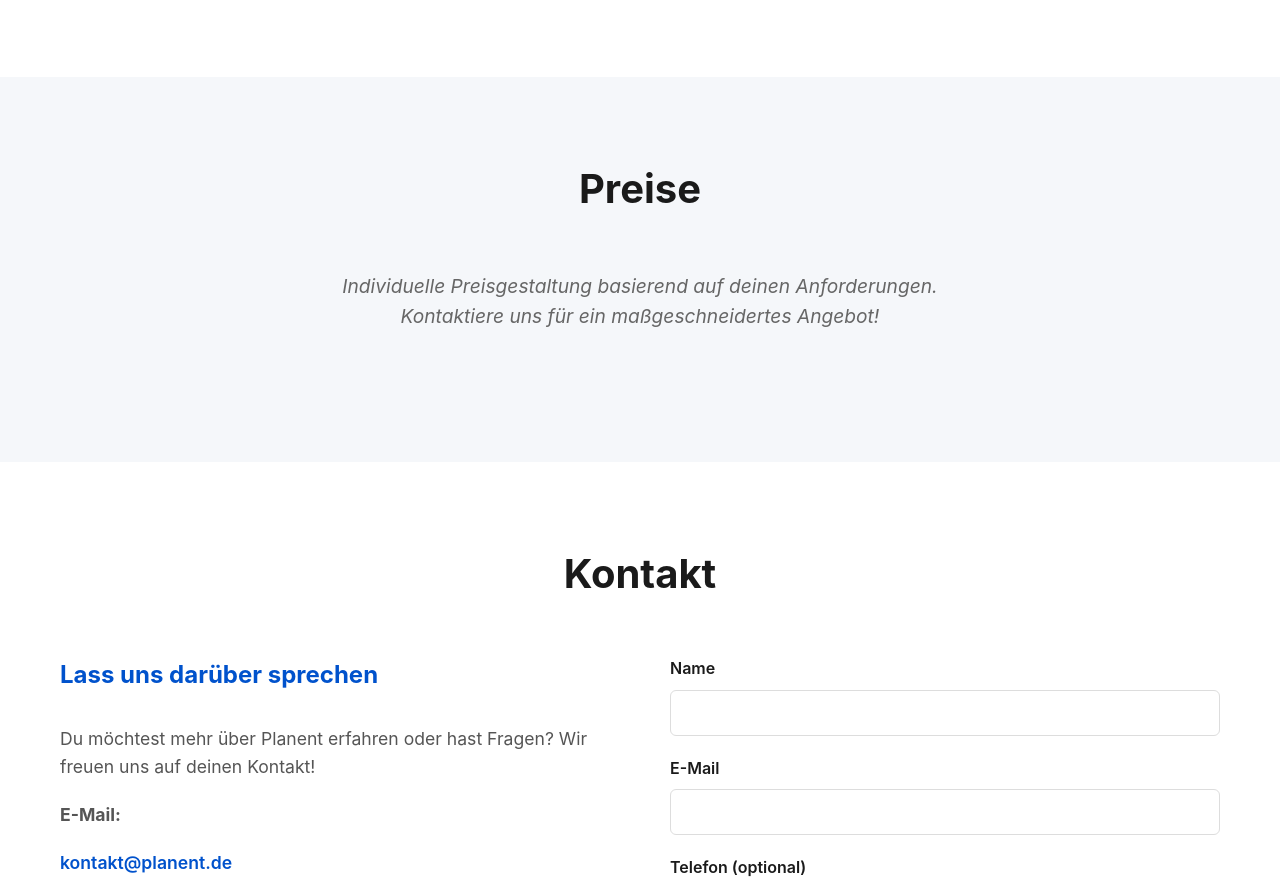
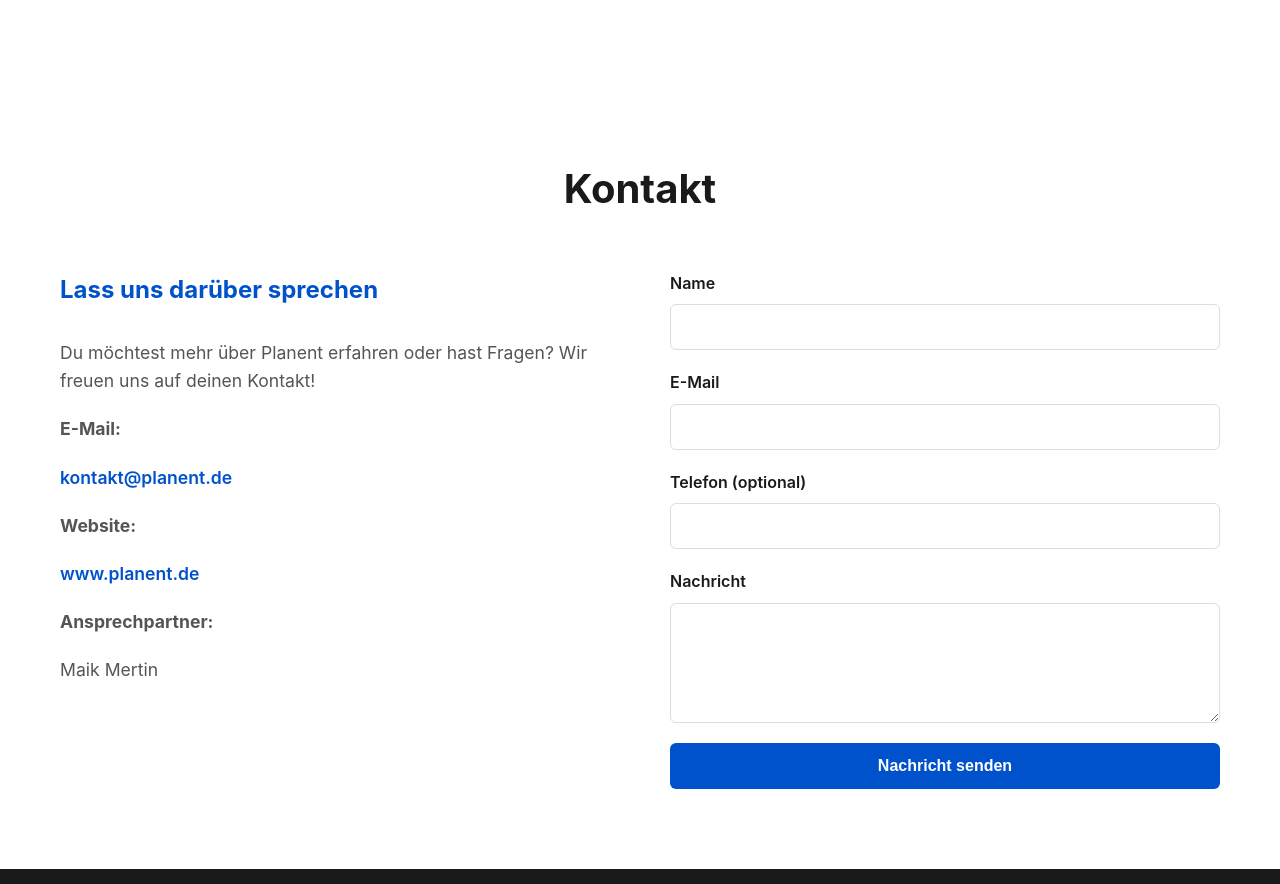
Before and after one commit to T1NH029/Planent-Website, a plain HTML site: page index.html in a window 1280 px wide. Shown: the part 1916-2800 px from the top of the page. Drawn offline with Linux system fonts and the light colour scheme.

Commit message:
Update index.html

```diff
--- a/index.html
+++ b/index.html
@@ -443,7 +443,6 @@
             <ul>
                 <li><a href="#features">Features</a></li>
                 <li><a href="#benefits">Vorteile</a></li>
-                <li><a href="#pricing">Preise</a></li>
                 <li><a href="#contact">Kontakt</a></li>
             </ul>
         </div>
@@ -504,16 +503,6 @@
         </div>
     </section>
 
-    <!-- PRICING SECTION -->
-    <section class="pricing" id="pricing">
-        <div class="container">
-            <h2>Preise</h2>
-            <div class="pricing-note">
-                <p>Individuelle Preisgestaltung basierend auf deinen Anforderungen.</p>
-                <p>Kontaktiere uns für ein maßgeschneidertes Angebot!</p>
-            </div>
-        </div>
-    </section>
 
     <!-- CONTACT SECTION -->
     <section class="contact" id="contact">
@@ -531,7 +520,9 @@
                     <p>Maik Mertin</p>
                 </div>
                 <div>
-                    <form class="contact-form" onsubmit="handleSubmit(event)">
+                    <form class="contact-form" name="kontakt" method="POST" data-netlify="true">
+<input type="hidden" name="form-name" value="kontakt">
+
                         <div class="form-group">
                             <label for="name">Name</label>
                             <input type="text" id="name" name="name" required>
```
